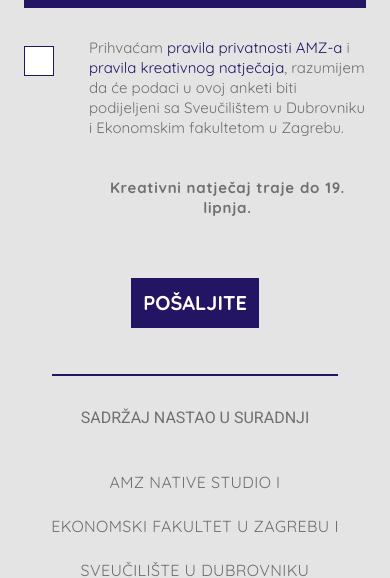
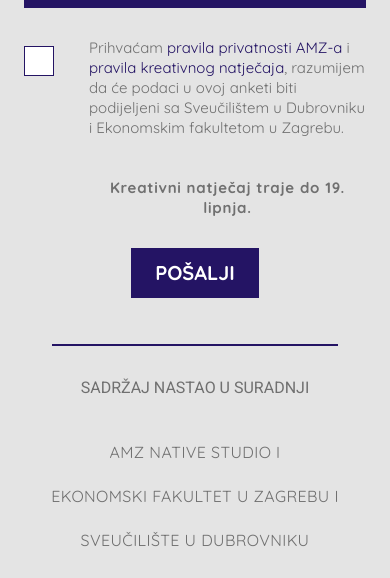
Before and after one commit to Zeljak/stipendija, a website: page index.html in a window 390 px wide. Shown: the part 4530-5108 px from the top of the page. Drawn offline with nearby package versions, Linux system fonts and the light colour scheme.

Commit message:
bugfix & live
Fixed button for iphone and live server links for social.

```diff
--- a/_sass/layout/_form.scss
+++ b/_sass/layout/_form.scss
@@ -236,13 +236,18 @@
     }
   }
 
-  input#form__submit {
+  #form__submit {
+    align-items: center;
+    display: flex;
+    justify-content: center;
     width: 175px;
     height: 50px;
     background-color: $color-blue;
     font-family: $family-secondary;
     font-size: 20px;
     line-height: 18px;
+    margin-left: auto;
+    margin-right: auto;
     color: white;
     font-weight: bold;
     border: solid 1px $color-blue;
--- a/index.html
+++ b/index.html
@@ -13,12 +13,12 @@
       name="description"
       content="Ispunite anketu i osvojite stipendiju za doktorski studij Poslovne ekonomije"
     />
-    <link rel="stylesheet" href="css/main.css?v=4" />
+    <link rel="stylesheet" href="css/main.css?v=7" />
 
     <!-- Facebook -->
     <meta
       property="og:url"
-      content="https://native.story.hr/preview/sveucilisna-stipendija/"
+      content="https://native.story.hr/sveucilisna-stipendija/"
     />
     <meta property="og:type" content="website" />
     <meta
@@ -31,7 +31,7 @@
     />
     <meta
       property="og:image"
-      content="https://native.story.hr/preview/sveucilisna-stipendija/share.jpg"
+      content="https://native.story.hr/sveucilisna-stipendija/share.jpg"
     />
     <meta property="og:image:width" content="1200" />
     <meta property="og:image:height" content="628" />
@@ -535,12 +535,7 @@
 
           <!-- Submit button -->
           <div>
-            <input
-              type="submit"
-              id="form__submit"
-              class="form__button"
-              value="POŠALJITE"
-            />
+            <span id="form__submit" class="form__button">POŠALJI</span>
           </div>
           <!-- Submit message -->
           <h6 class="is-hidden has-text-centered" id="response-msg" class="">
```
Also changed, not shown: css/main.css.
